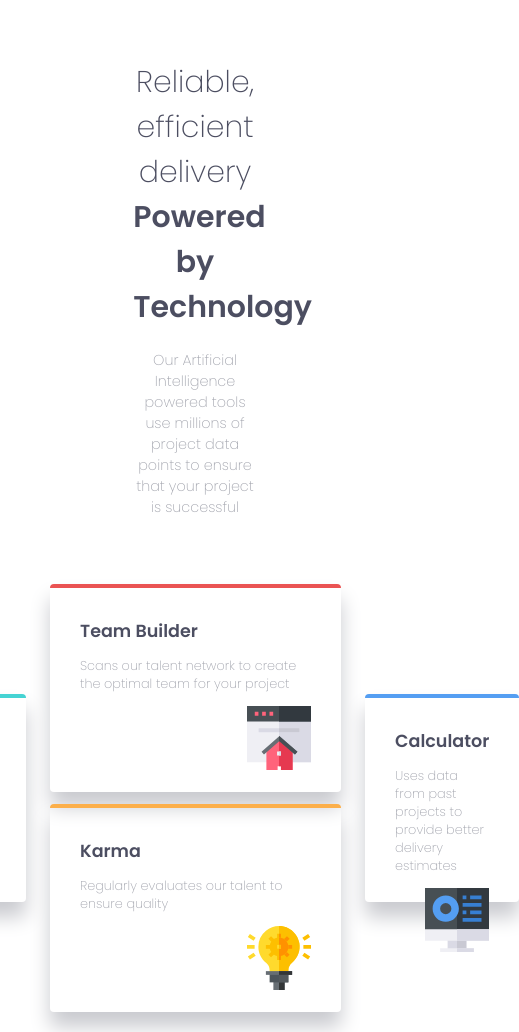
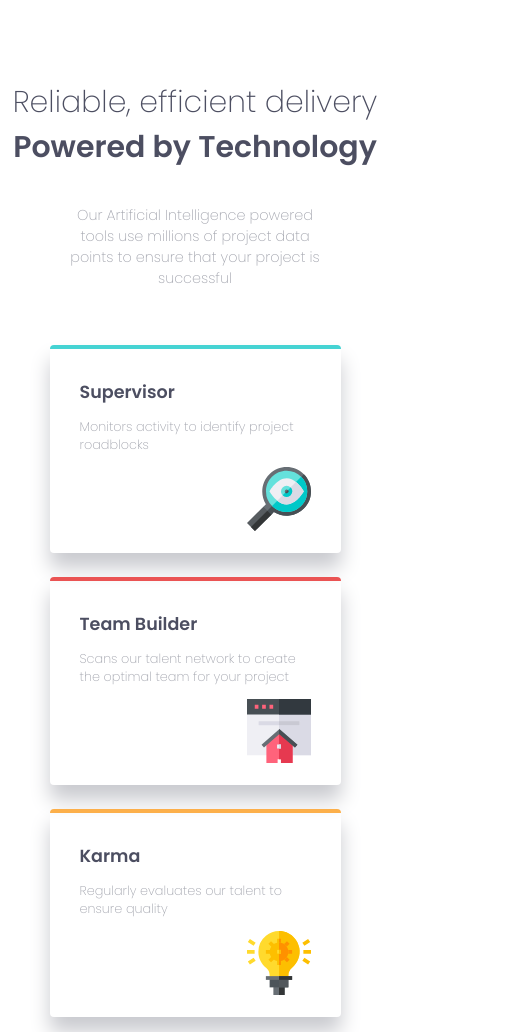
Before and after one commit to jonarae/four-card-feature-section, a plain HTML site: page index.html in a window 390 px wide. Shown: the top 1032 px of the page, 519 px wide, since content can reach past the window. Drawn offline with Linux system fonts and the light colour scheme.

Commit message:
Style for mobile-first

```diff
--- a/style.css
+++ b/style.css
@@ -1,14 +1,20 @@
 body {
+    align-items: center;
     color: hsl(229, 6%, 66%);
+    display: flex;
+    flex-flow: column;
     font-family: 'Poppins', sans-serif;
-    font-size: 15px;
+    font-size: 12px;
     font-weight: 200;
+    margin: 17px;
 }
 
 header {
+    align-items: stretch;
+    display: flex;
+    flex-flow: column;
     margin: 60px auto 30px;
     text-align: center;
-    width: 33%;
 }
 
 .page-title {
@@ -28,7 +34,7 @@ header {
 .card-container {
     align-items: center;
     display: flex;
-    height: 500px;
+    flex-flow: column;
     width: auto;
     justify-content: center;
 }
@@ -73,3 +79,25 @@ header {
 .border-top-blue {
     border-top: 4px solid hsl(212, 86%, 64%);
 }
+
+@media only screen and (min-width: 376px) {
+    body {
+        font-size: 15px;
+        margin: 0;
+    }
+
+    .subtitle {
+        align-self: center;
+        width: 70%;
+    }
+
+    .card-container {
+        flex-flow: row;
+        flex-wrap: wrap;
+    }
+
+    .card-container-center {
+        display: flex;
+        flex-flow: column;
+    }
+}
```
